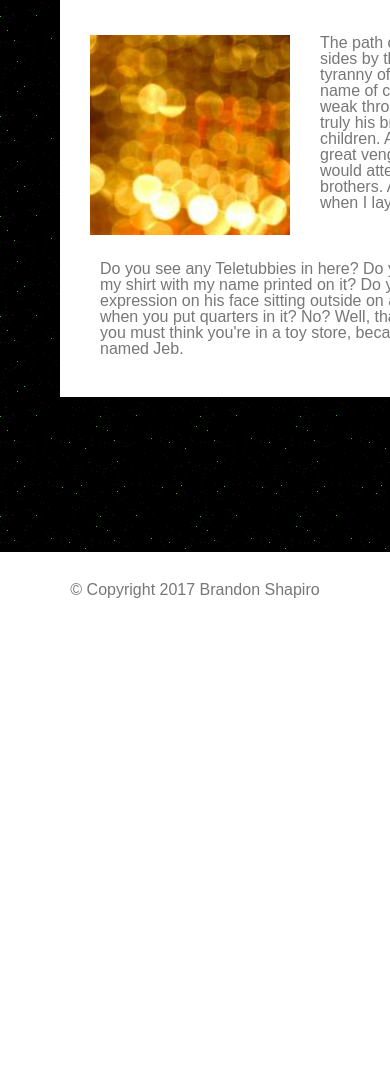
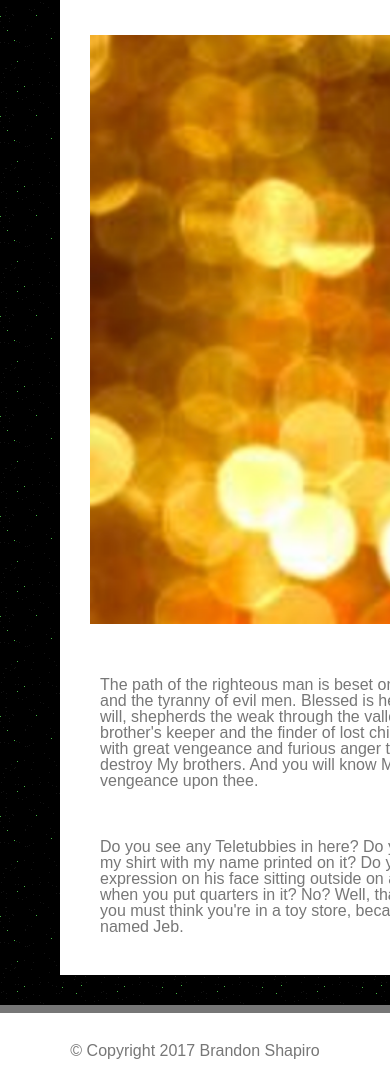
Before and after one commit to shapyro/Responsive-Portfolio, a plain HTML site: page index.html in a window 390 px wide. Shown: the part 212-1301 px from the top of the page. Before the commit the page ends 844 px from the top, so only its background shows below. Drawn offline with Linux system fonts and the light colour scheme.

Commit message:
980 done

```diff
--- a/assets/css/style.css
+++ b/assets/css/style.css
@@ -109,16 +109,16 @@ aside {
   height: 130px;
 }
 
-/* footer {
+.footer {
   background: #ffffff;
-  border-bottom: thin solid #777777;
+  border-top: 8px solid #777777;
   overflow: auto;
   margin: 0 auto;
   padding: 30px;
   clear: both;
-} */
+}
 
-footer {
+/* footer {
   position: absolute;
   bottom: 0;
   height: 80px;
@@ -126,4 +126,24 @@ footer {
   background: #ffffff;
   padding: 30px;
   border-top: thin #ff5800;
+} */
+
+@media screen and (max-width: 980px) {
+  #shimmer {
+    width: 91%;
+    height: 91%;
+    float: none;
+  }
 }
+
+@media screen and (max-width: 768px) {
+  body {
+ background-color: yellow;
+  }
+}
+
+@media screen and (max-width: 640px) {
+  body {
+ background-color: green;
+  }
+}
--- a/index.html
+++ b/index.html
@@ -1,10 +1,11 @@
 <!DOCTYPE html>
 <html lang="en-us">
+  <title>Brandon Shapiro</title>
+  <link rel="shortcut icon" type"image/png" href="assets/images/favicon-b-512px1.png">
 
   <head>
     <meta charset="utf-8">
-    <title>Brandon Shapiro</title>
-    <link rel="shortcut icon" type"image/png" href="assets/images/favicon-b-512px1.png">
+    <meta name="viewport" content="width=device-width, initial-scale=1">
     <!-- Latest compiled and minified CSS -->
     <link rel="stylesheet" type="text/css" href = "assets/css/reset.css">
     <link rel="stylesheet" type="text/css" href = "assets/css/style.css">
@@ -48,9 +49,12 @@
       <!--/div-->
     </div>
 
-    <footer>
-      &copy Copyright 2017 Brandon Shapiro
-    </footer>
+    <div class="footer">
+      <footer>
+        &copy Copyright 2017 Brandon Shapiro
+      </footer>
+    </div>
+
   </body>
 
 </html>
```
